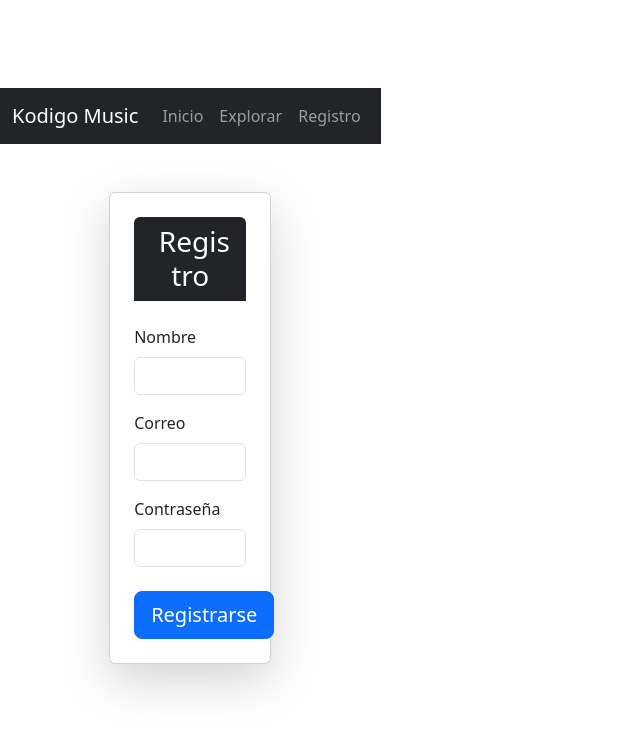
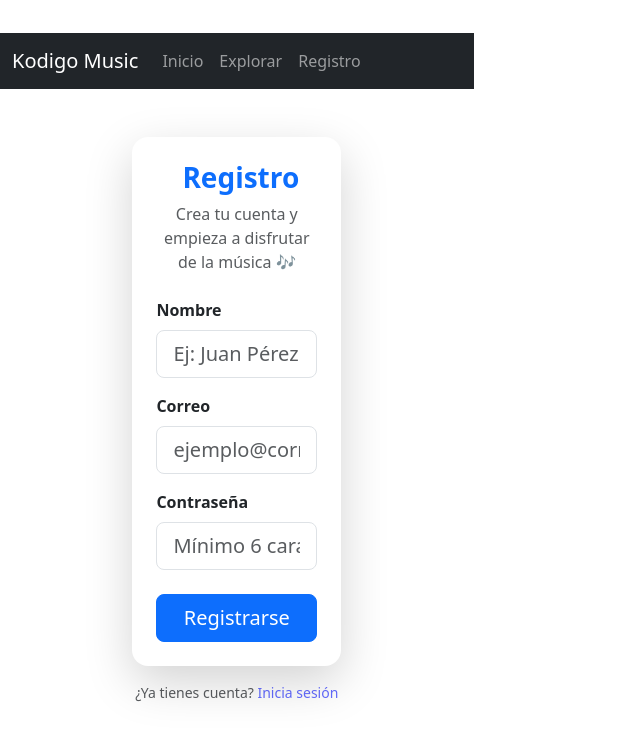
Before and after one commit to adrianapquijanoc/Kodigo-music, a React (Vite) app: page /register in a window 1280 px wide. Shown: the top 740 px of the page, without its empty margins (0-640 px from the left). Built offline with nearby package versions, Linux system fonts and the light colour scheme.

Commit message:
Versión inicial de Kodigo Music SPA-v6

```diff
--- a/src/pages/Register.jsx
+++ b/src/pages/Register.jsx
@@ -16,24 +16,31 @@ function Register() {
   return (
     <div className="container my-5 px-3">
       <div className="row justify-content-center">
-        {/* Responsive col: en XS ocupa 12, en SM 10, en MD 8 y en LG 6 */}
+        {/* Responsive col: XS=12, SM=10, MD=8, LG=6 */}
         <div className="col-12 col-sm-10 col-md-8 col-lg-6">
-          <div className="card shadow-lg p-4">
+          <div className="card shadow-lg p-4 border-0 rounded-4">
             {/* Header */}
-            <div className="card-header bg-dark text-white text-center mb-4 rounded-top">
-              <h3 className="mb-0">
-                <i className="bi bi-person-plus-fill me-2"></i>Registro
+            <div className="text-center mb-4">
+              <h3 className="fw-bold text-primary">
+                <i className="bi bi-person-plus-fill me-2"></i>
+                Registro
               </h3>
+              <p className="text-muted mb-0 fs-6">
+                Crea tu cuenta y empieza a disfrutar de la música 🎶
+              </p>
             </div>
 
             {/* Form */}
             <form onSubmit={handleSubmit(onSubmit)} noValidate>
               {/* Nombre */}
               <div className="mb-3">
-                <label className="form-label">Nombre</label>
+                <label className="form-label fw-semibold">Nombre</label>
                 <input
                   type="text"
-                  className={`form-control ${errors.name ? "is-invalid" : ""}`}
+                  className={`form-control form-control-lg ${
+                    errors.name ? "is-invalid" : ""
+                  }`}
+                  placeholder="Ej: Juan Pérez"
                   {...register("name", { required: "El nombre es obligatorio" })}
                 />
                 {errors.name && (
@@ -43,10 +50,13 @@ function Register() {
 
               {/* Correo */}
               <div className="mb-3">
-                <label className="form-label">Correo</label>
+                <label className="form-label fw-semibold">Correo</label>
                 <input
                   type="email"
-                  className={`form-control ${errors.email ? "is-invalid" : ""}`}
+                  className={`form-control form-control-lg ${
+                    errors.email ? "is-invalid" : ""
+                  }`}
+                  placeholder="ejemplo@correo.com"
                   {...register("email", {
                     required: "El correo es obligatorio",
                     pattern: {
@@ -62,12 +72,13 @@ function Register() {
 
               {/* Contraseña */}
               <div className="mb-3">
-                <label className="form-label">Contraseña</label>
+                <label className="form-label fw-semibold">Contraseña</label>
                 <input
                   type="password"
-                  className={`form-control ${
+                  className={`form-control form-control-lg ${
                     errors.password ? "is-invalid" : ""
                   }`}
+                  placeholder="Mínimo 6 caracteres"
                   {...register("password", {
                     required: "La contraseña es obligatoria",
                     minLength: {
@@ -85,11 +96,18 @@ function Register() {
 
               {/* Botón */}
               <div className="d-grid mt-4">
-                <button type="submit" className="btn btn-primary btn-lg">
+                <button type="submit" className="btn btn-primary btn-lg rounded-3">
                   Registrarse
                 </button>
               </div>
             </form>
+          </div>
+
+          {/* Nota extra abajo */}
+          <div className="text-center mt-3">
+            <p className="small text-muted">
+              ¿Ya tienes cuenta? <a href="/login">Inicia sesión</a>
+            </p>
           </div>
         </div>
       </div>
```
